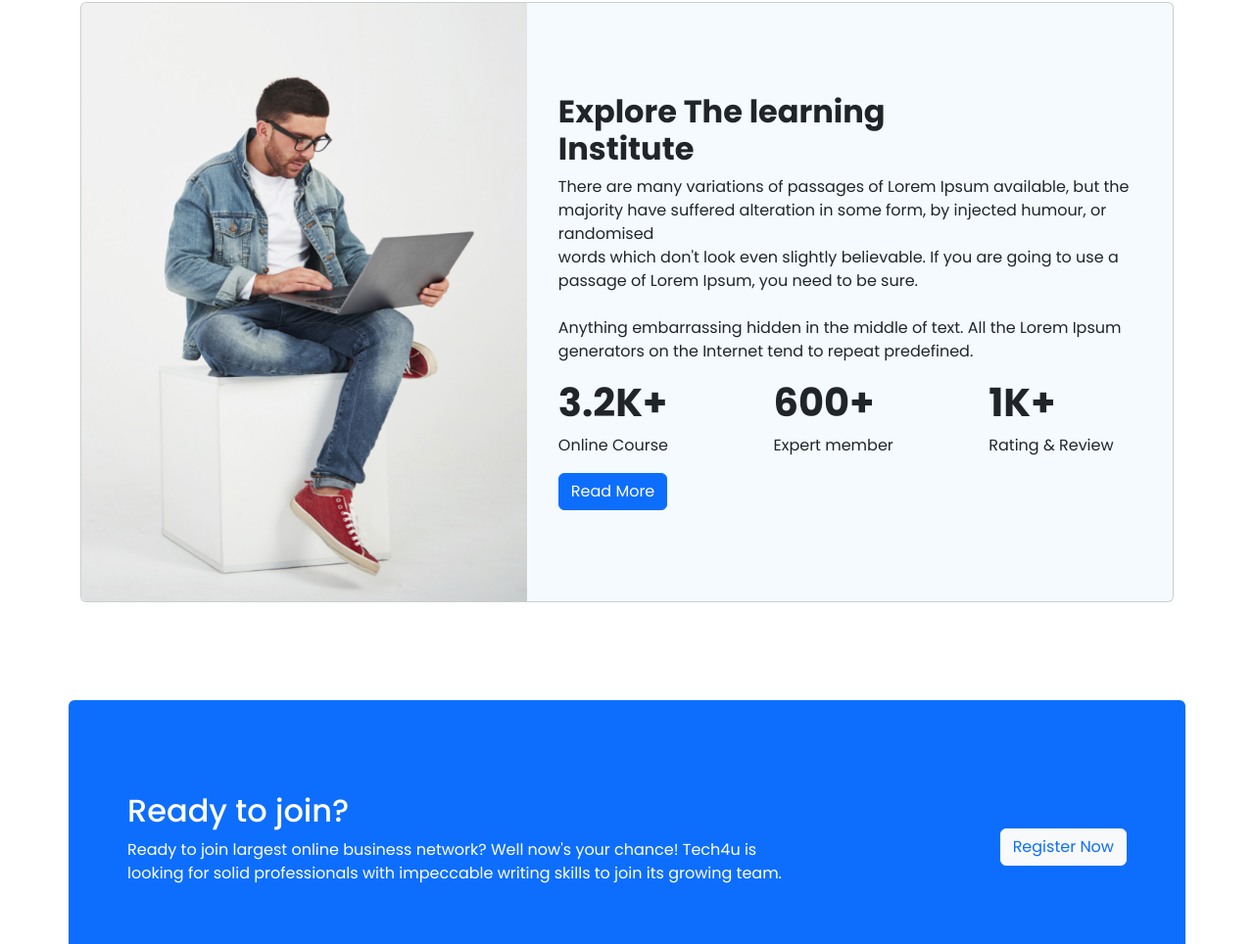
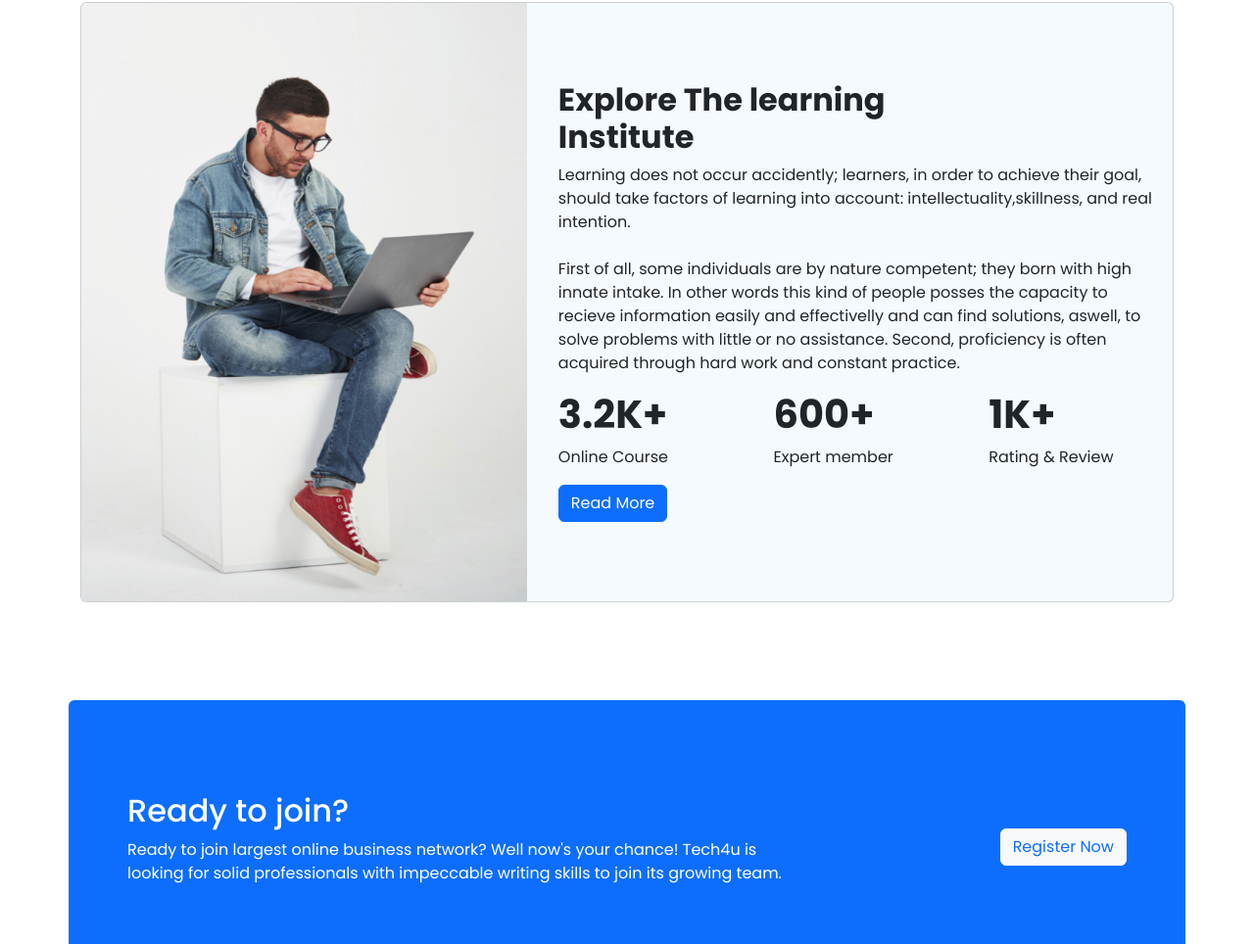
Before and after one commit to alamin-hossain-tech/edTech-website-project, a plain HTML site: page index.html in a window 1280 px wide. Shown: the part 2019-2983 px from the top of the page at 98% size. Drawn offline with nearby package versions, Linux system fonts and the light colour scheme.

Commit message:
Responsive Checked & fixed some section

```diff
--- a/index.html
+++ b/index.html
@@ -336,17 +336,11 @@
                       Explore The learning Institute
                     </h2>
                     <p class="card-text">
-                      There are many variations of passages of Lorem Ipsum
-                      available, but the majority have suffered alteration in
-                      some form, by injected humour, or randomised
+                      Learning does not occur accidently; learners, in order to achieve their goal, should take factors of learning into account: intellectuality,skillness, and real intention.
                       <span class="d-lg-none">... <a href="">see more</a></span>
 
                       <span class="d-none d-lg-block"
-                        >words which don't look even slightly believable. If you
-                        are going to use a passage of Lorem Ipsum, you need to
-                        be sure. <br /><br />Anything embarrassing hidden in the
-                        middle of text. All the Lorem Ipsum generators on the
-                        Internet tend to repeat predefined.</span
+                        ><br>First of all, some individuals are by nature competent; they born with high innate intake. In other words this kind of people posses the capacity to recieve information easily and effectivelly and can find solutions, aswell, to solve problems with little or no assistance. Second, proficiency is often acquired through hard work and constant practice.</span
                       >
                     </p>
                     <div class="row gx-5 gy-4">
@@ -650,8 +644,8 @@
               >
                 <div class="accordion-body">
                   Flexbox is designed for one-dimensional layouts, and Grid for two-dimensional layouts.
-The approach of CSS Grid is the layout first, while the Flexbox approach is primarily the content.
-The Flexbox layout is best suited to application components and small-scale layouts, while the Grid layout is designed for larger-scale layouts that are not linear in design.
+                  The approach of CSS Grid is the layout first, while the Flexbox approach is primarily the content.
+                  The Flexbox layout is best suited to application components and small-scale layouts, while the Grid layout is designed for larger-scale layouts that are not linear in design.
                 </div>
               </div>
             </div>
```
